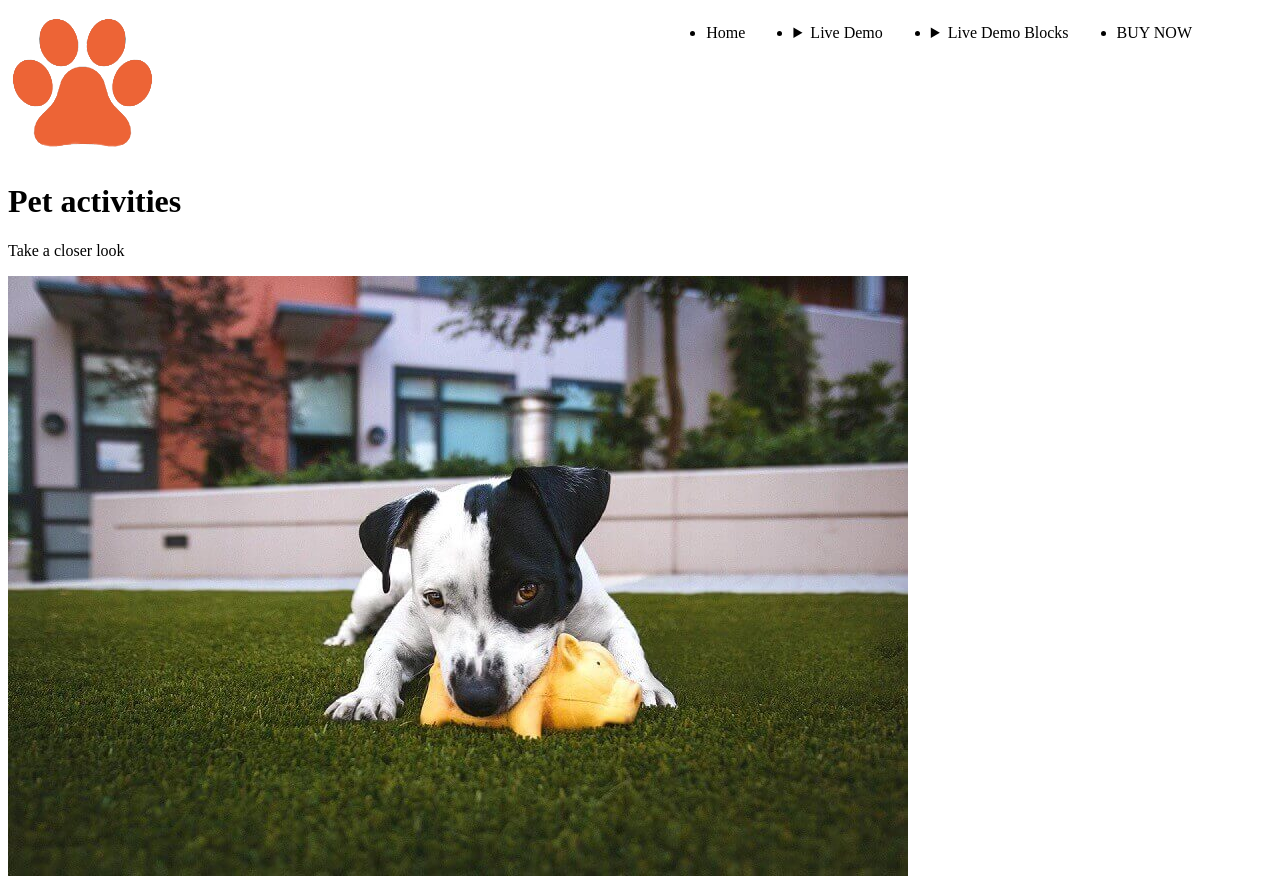
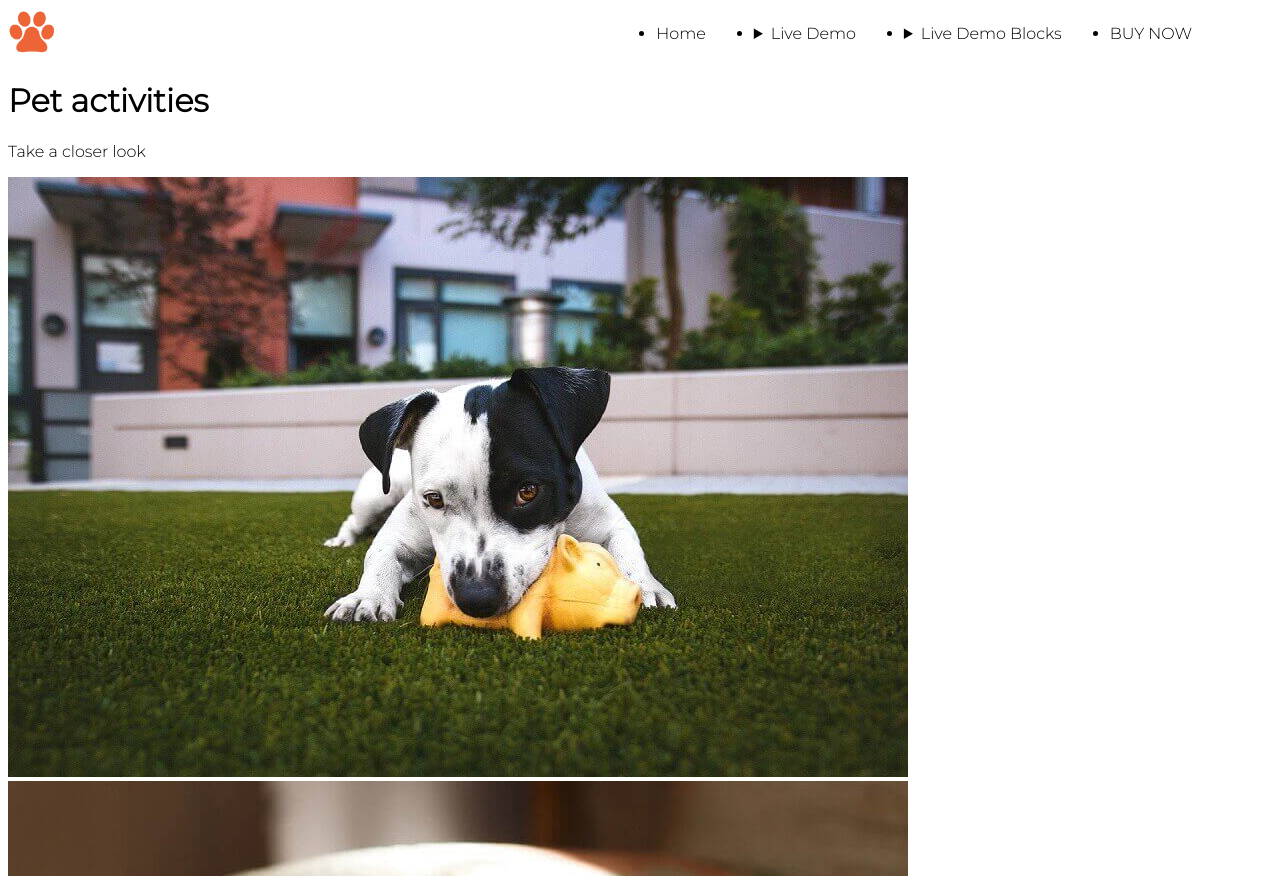
Before and after one commit to jbokyes/202301-W1CH4-Joaquin-Bezanilla, a website: page index.html in a window 1280 px wide. Shown: the top 876 px of the page. Drawn offline with Linux system fonts and the light colour scheme.

Commit message:
added beautiful font

```diff
--- a/index.html
+++ b/index.html
@@ -7,6 +7,10 @@
   <meta name="viewport" content="width=device-width, initial-scale=1.0">
   <link rel="shortcut icon" href="huella.png" type="image/x-icon">
   <link rel="stylesheet" href="css/style.css">
+  <link rel="preconnect" href="https://fonts.googleapis.com">
+  <link rel="preconnect" href="https://fonts.gstatic.com" crossorigin>
+  <link href="https://fonts.googleapis.com/css2?family=Montserrat:wght@300&family=Ubuntu:wght@300&display=swap"
+    rel="stylesheet">
   <title>Pet activities</title>
 </head>
 
--- a/sass/style.scss
+++ b/sass/style.scss
@@ -1,11 +1,17 @@
 * {
   box-sizing: border-box;
+  font-family: "Montserrat", sans-serif;
 }
 
 .header1 {
   display: flex;
   flex-wrap: nowrap;
   justify-content: space-between;
+}
+.header1 {
+  img {
+    width: 3rem;
+  }
 }
 
 .header1 {
```
Also changed, not shown: css/style.css, 1 other file.
